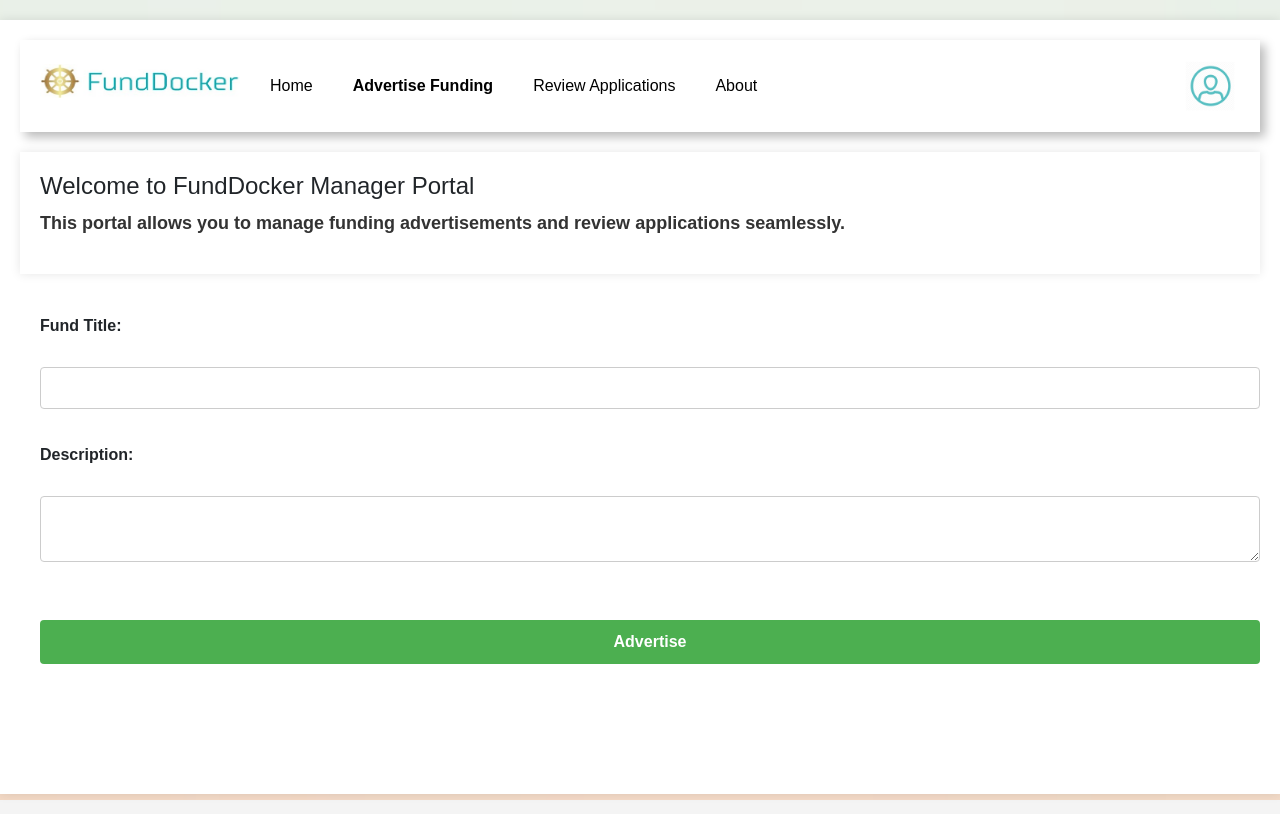
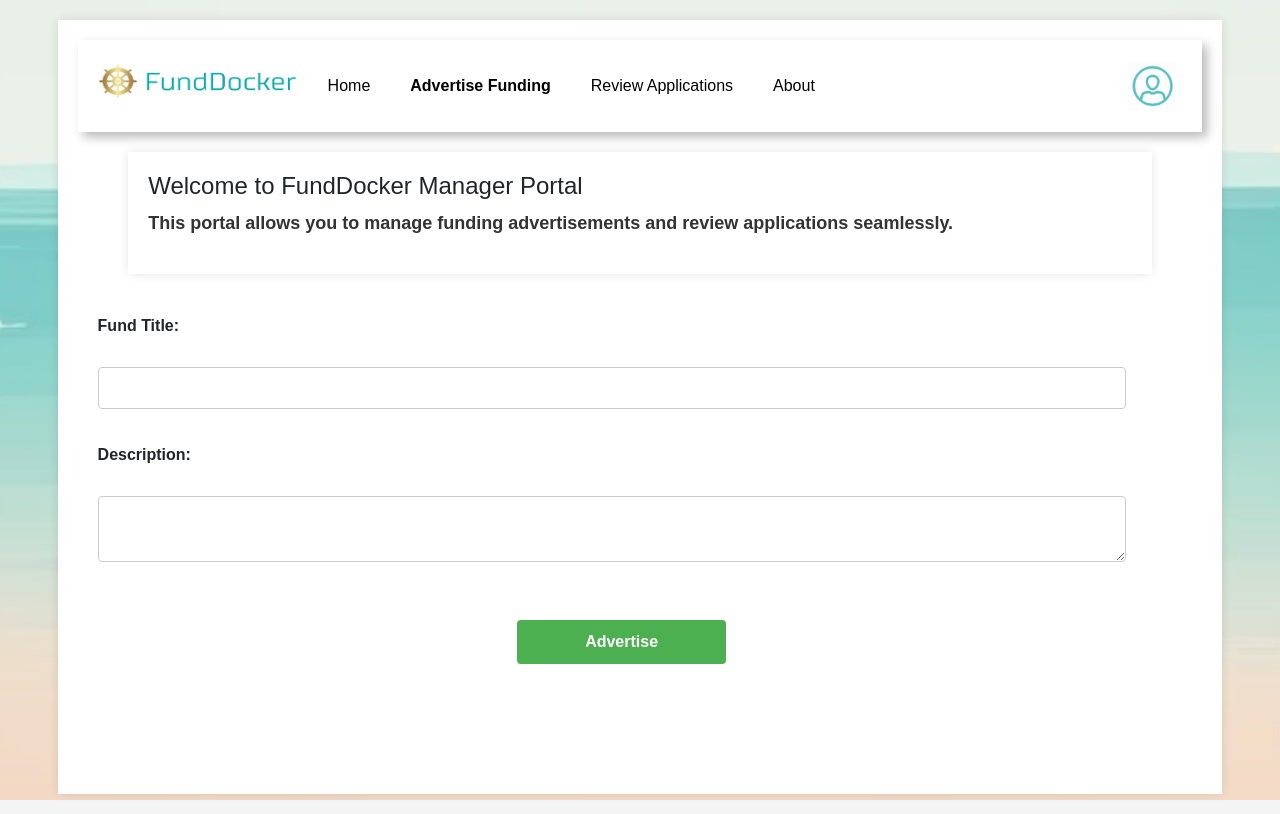
Before and after one commit to Vin1632/funding-management, a React (Create React App) app: page /ManagerDashboard in a window 1280 px wide. Both pictures are taken after a click on the button "Advertise Funding". Built offline with nearby package versions, Linux system fonts and the light colour scheme; no server answers.

Commit message:
fixed-styling

```diff
--- a/src/components/Managers-dashboard/Manager-dashboard.js
+++ b/src/components/Managers-dashboard/Manager-dashboard.js
@@ -99,19 +99,6 @@ const ManagerDashboard = () => {
         {selectedTab === "Review Applications" && <Reviewapplications />}
         {selectedTab === "About" && <div>Content for About</div>}
       </div>
-
-      <div className="container">
-        <h2>Welcome to FundDocker Manager Portal</h2>
-        <p>This portal allows you to manage funding advertisements and review applications seamlessly.</p>
-      </div>
-
-      <form id="funding-form" onSubmit={handleSubmit}>
-        <label htmlFor="fund-title">Fund Title:</label><br />
-        <input type="text" id="fund-title" name="fund-title" value={title} onChange={(e) => setTitle(e.target.value)} /><br />
-        <label htmlFor="fund-description">Description:</label><br />
-        <textarea id="fund-description" name="fund-description" value={description} onChange={(e) => setDescription(e.target.value)} /><br /><br />
-        <button type="submit">Advertise</button>
-      </form>
     </div>
   );
 };
--- a/src/components/Managers-dashboard/PostAds.js
+++ b/src/components/Managers-dashboard/PostAds.js
@@ -1,12 +1,45 @@
-import React, { useState, useEffect } from "react";
+import React, { useState } from "react";
 import app from "../../firebase.js";
+import '../../styles/Managers-dashboard.css';
 
 const PostAds = () => {
+  const [title, setTitle] = useState('');
+  const [description, setDescription] = useState('');
+
+  const handleSubmit = (e) => {
+    e.preventDefault();
+    // Push data to Firebase
+    const adsRef = app.firestore().collection('ads');
+    adsRef.add({
+      title: title,
+      description: description
+    })
+    .then(() => {
+      console.log("Advertisement posted successfully!");
+      // Optionally, you can reset the form fields here
+      setTitle('');
+      setDescription('');
+    })
+    .catch((error) => {
+      console.error("Error adding advertisement: ", error);
+    });
+  };
 
   return (
-    <div>
+    <div className="App">
+      <div className="container">
+        <h2>Welcome to FundDocker Manager Portal</h2>
+        <p>This portal allows you to manage funding advertisements and review applications seamlessly.</p>
+      </div>
+      <form id="funding-form" onSubmit={handleSubmit}>
+        <label htmlFor="fund-title">Fund Title:</label><br />
+        <input type="text" id="fund-title" name="fund-title" value={title} onChange={(e) => setTitle(e.target.value)} /><br />
+        <label htmlFor="fund-description">Description:</label><br />
+        <textarea id="fund-description" name="fund-description" value={description} onChange={(e) => setDescription(e.target.value)} /><br /><br />
+        <button type="submit">Advertise</button>
+      </form>
     </div>
   );
-};
+}
 
 export default PostAds;
--- a/src/styles/Managers-dashboard.css
+++ b/src/styles/Managers-dashboard.css
@@ -12,7 +12,7 @@ body {
 
   /* Style the main content area */
   .container {
-    max-width: 1300px;
+    max-width: 91%;
     margin: 20px auto;
     background-color: white;
     padding: 20px;
@@ -32,7 +32,7 @@ body {
 
   /* Style the form container */
   #funding-form {
-    width: 100vw; /* Fill the entire viewport width */
+    width: 85vw; /* Fill the entire viewport width */
     height: 60vh; /* Fill the entire viewport height */
     padding: 20px;
     background-color: #ffffff;
@@ -62,12 +62,13 @@ body {
 
   /* Style the form button */
   #funding-form button {
-    width: calc(100% - 20px);
+    width: 20%;
     background-color: #4CAF50;
     color: white;
     padding: 10px;
     border: none;
     border-radius: 4px;
+    align-self: center;
     cursor: pointer;
     font-size: 16px;
     font-weight: bold;
@@ -76,5 +77,5 @@ body {
 
   /* Change button color on hover */
   #funding-form button:hover {
-    background-color: #c9db22;
+    background-color: #147224;
   }
```
